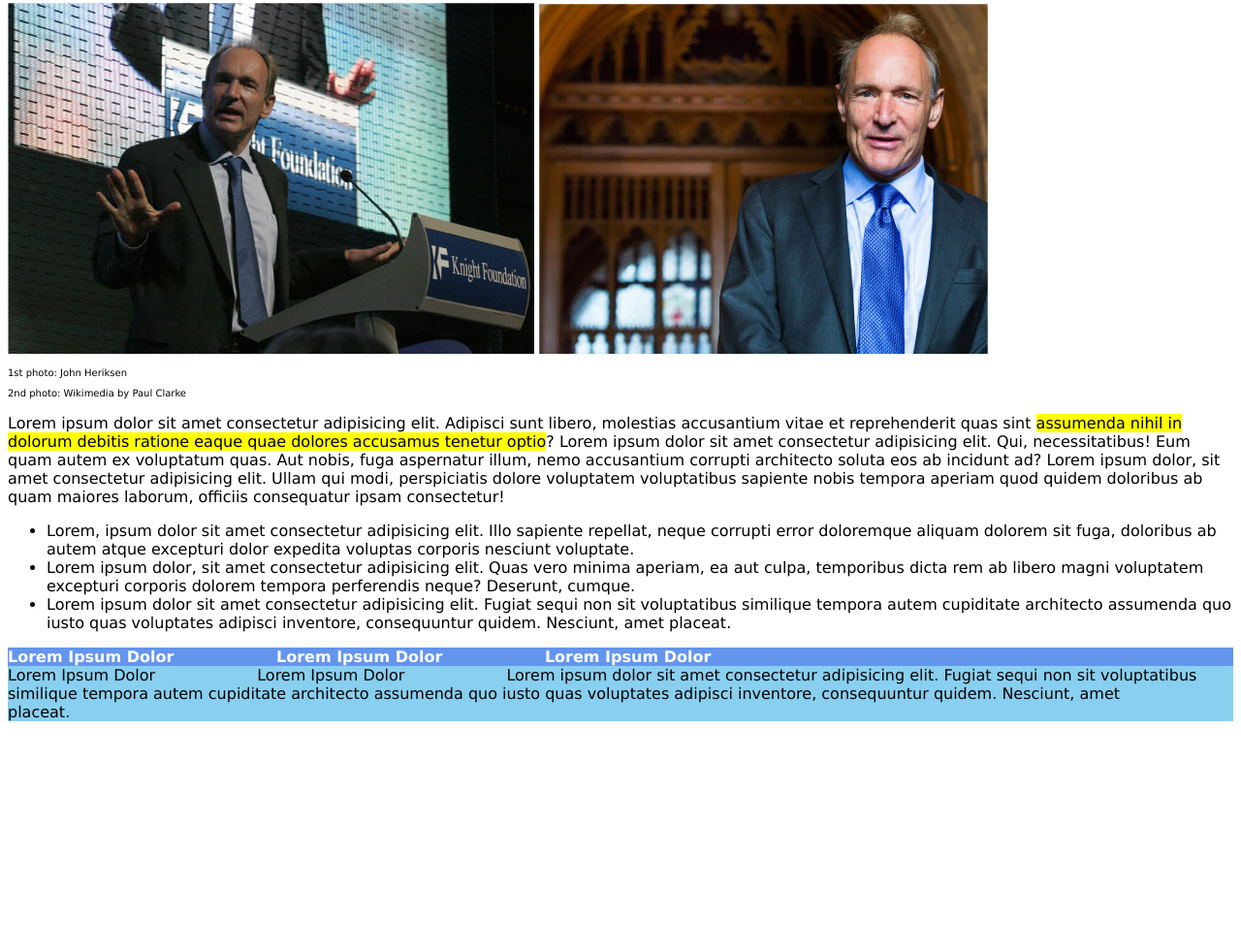
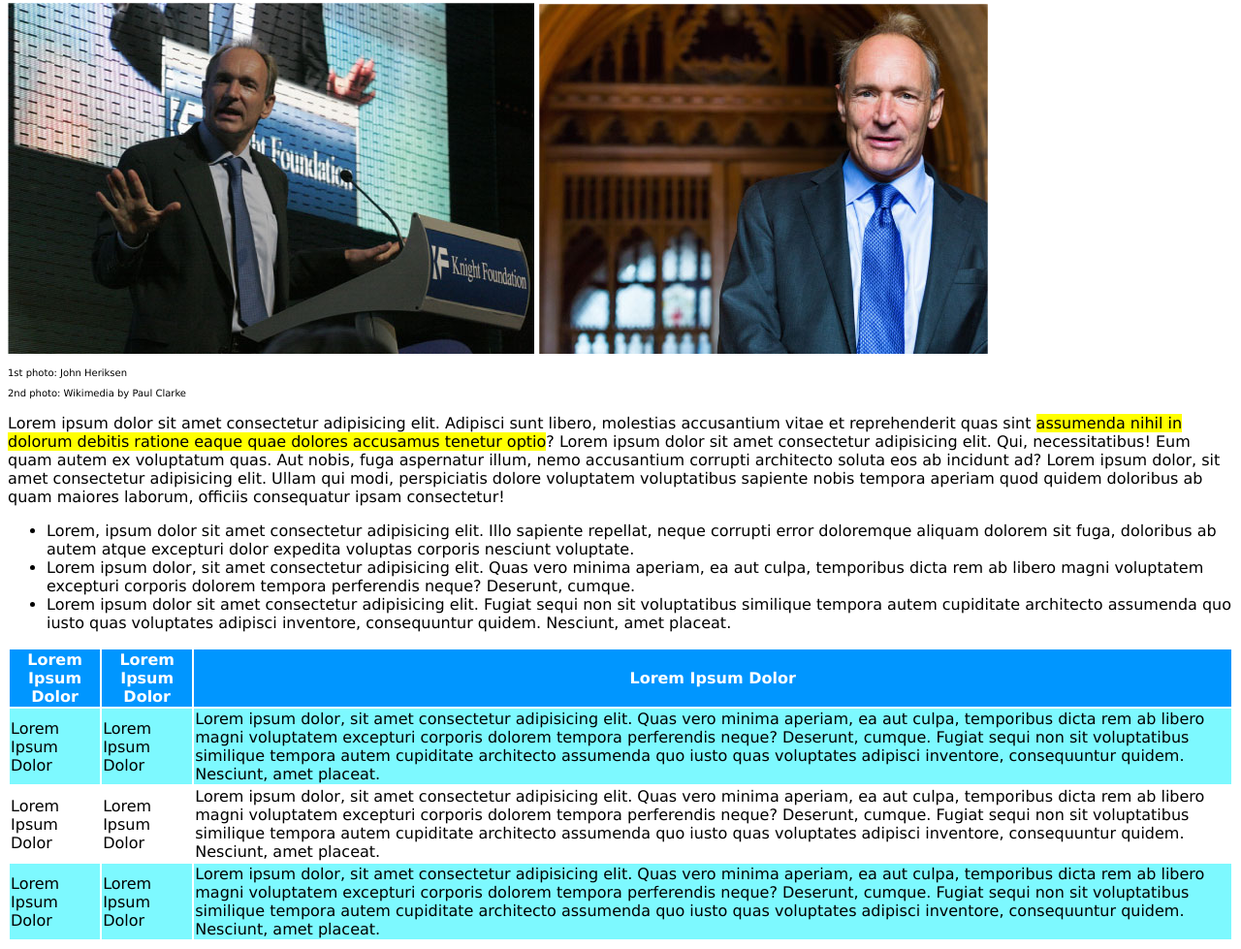
Before and after one commit to danielecarpentiero/html-css-booleaner, a plain HTML site: page index.html in a window 1280 px wide. Shown: the part 327-1306 px from the top of the page at 97% size. Before the commit the page ends 1079 px from the top, so only its background shows below. Drawn offline with Linux system fonts and the light colour scheme.

Commit message:
fix: table2

```diff
--- a/css-folder/style.css
+++ b/css-folder/style.css
@@ -30,15 +30,11 @@ h5{
 #yellow{
     background-color: yellow;
 }
-
-.table1{
-    background-color:#6495ED;
+.table-overview{
     font-weight: bold;
     color: white;
+    background-color: #0096FF;
 }
-.lorem1{
-    padding-right: 100px;
+.bluerow{
+    background-color: #7DF9FF;
 }
-.table2{
-    background-color: #89CFF0;
-}
--- a/index.html
+++ b/index.html
@@ -56,18 +56,45 @@
         </div>
         <!-- /paragrafi -->
         <!-- tabelle -->
-        <div class="table1">
-            <span class="lorem1">Lorem Ipsum Dolor</span>
-            <span class="lorem1">Lorem Ipsum Dolor</span>
-            <span class="lorem1">Lorem Ipsum Dolor</span>
+        <div>
+            <table>
+                <tr class="table-overview">
+                    <th>Lorem Ipsum Dolor</th>
+                    <th>Lorem Ipsum Dolor</th>
+                    <th>Lorem Ipsum Dolor</th>
+                </tr>
+                <tr class="bluerow">
+                    <td>Lorem Ipsum Dolor</td>
+                    <td>Lorem Ipsum Dolor</td>
+                    <td>Lorem ipsum dolor, sit amet consectetur adipisicing elit. Quas vero minima aperiam, ea aut
+                        culpa,
+                        temporibus dicta rem ab libero magni voluptatem excepturi corporis dolorem tempora perferendis
+                        neque? Deserunt, cumque. Fugiat sequi non sit voluptatibus similique
+                        tempora autem cupiditate architecto assumenda quo iusto quas voluptates adipisci inventore,
+                        consequuntur quidem. Nesciunt, amet placeat.</td>
+                </tr>
+                <tr>
+                    <td>Lorem Ipsum Dolor</td>
+                    <td>Lorem Ipsum Dolor</td>
+                    <td>Lorem ipsum dolor, sit amet consectetur adipisicing elit. Quas vero minima aperiam, ea aut
+                        culpa,
+                        temporibus dicta rem ab libero magni voluptatem excepturi corporis dolorem tempora perferendis
+                        neque? Deserunt, cumque. Fugiat sequi non sit voluptatibus similique
+                        tempora autem cupiditate architecto assumenda quo iusto quas voluptates adipisci inventore,
+                        consequuntur quidem. Nesciunt, amet placeat.</td>
+                </tr>
+                <tr class="bluerow">
+                    <td>Lorem Ipsum Dolor</td>
+                    <td>Lorem Ipsum Dolor</td>
+                    <td>Lorem ipsum dolor, sit amet consectetur adipisicing elit. Quas vero minima aperiam, ea aut
+                        culpa,
+                        temporibus dicta rem ab libero magni voluptatem excepturi corporis dolorem tempora perferendis
+                        neque? Deserunt, cumque. Fugiat sequi non sit voluptatibus similique
+                        tempora autem cupiditate architecto assumenda quo iusto quas voluptates adipisci inventore,
+                        consequuntur quidem. Nesciunt, amet placeat.</td>
+                </tr>
+            </table>
         </div>
-        <div class="table2">
-            <span class="lorem1">Lorem Ipsum Dolor</span>
-            <span class="lorem1">Lorem Ipsum Dolor</span>
-            <span class="lorem1">Lorem ipsum dolor sit amet consectetur adipisicing elit. Fugiat sequi non sit
-                voluptatibus similique
-                tempora autem cupiditate architecto assumenda quo iusto quas voluptates adipisci inventore,
-                consequuntur quidem. Nesciunt, amet placeat.</span>
         </div>
 
     </main>
```
